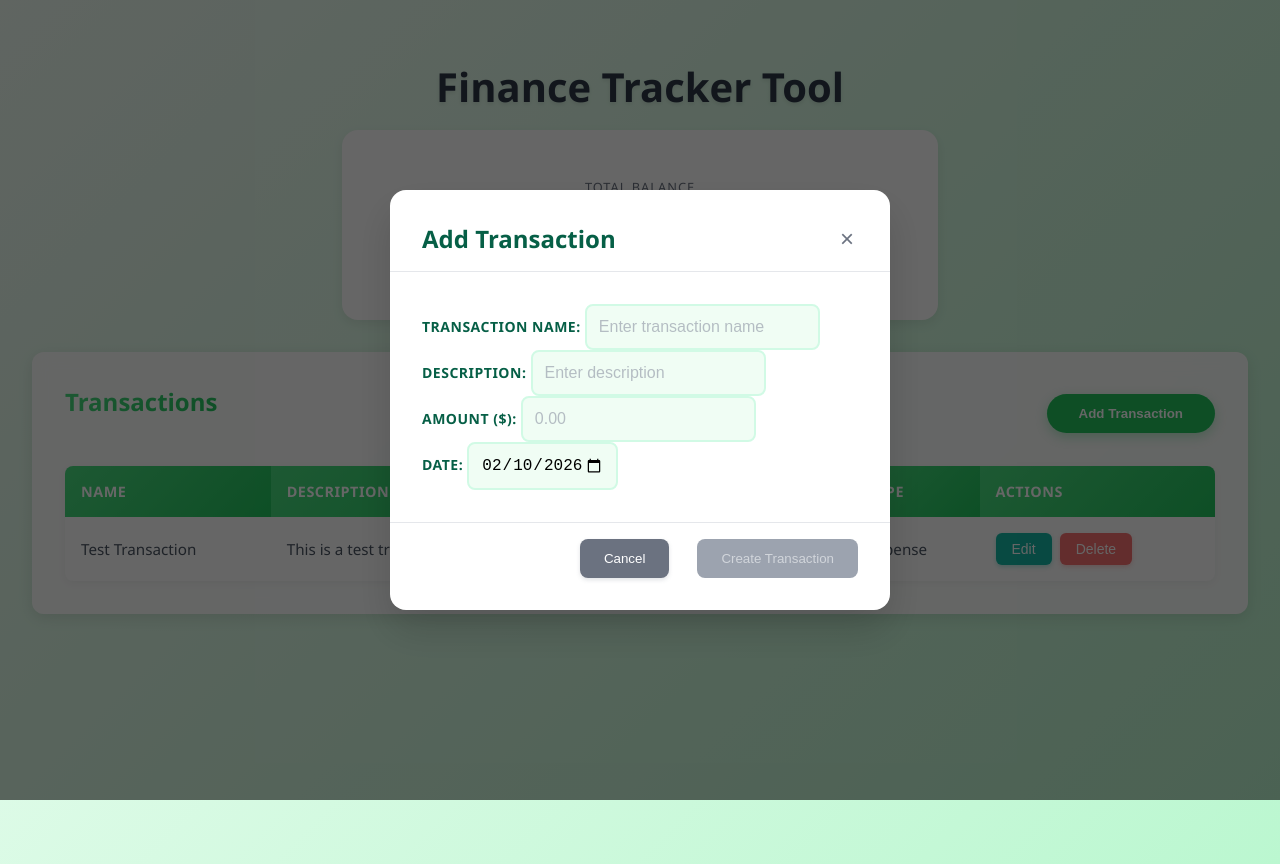
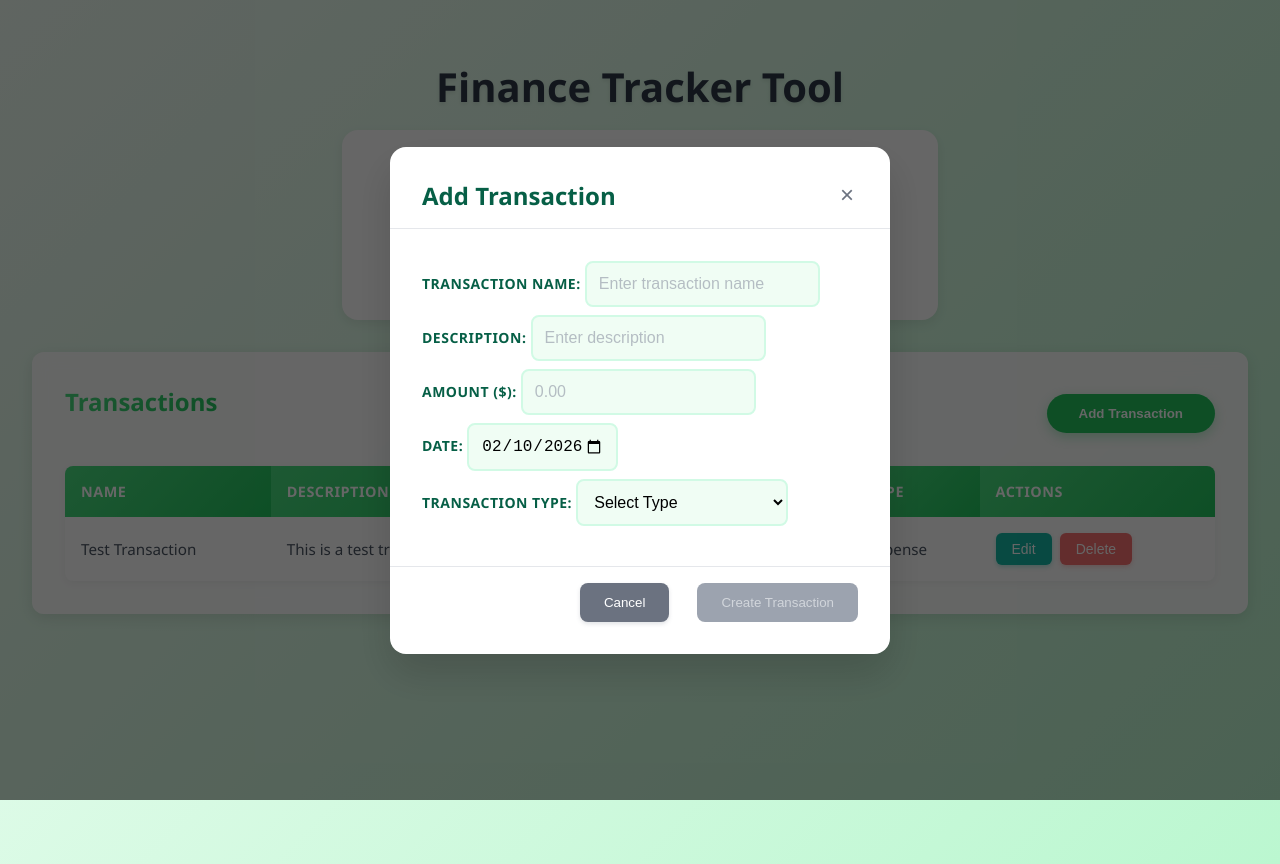
Before and after one commit to YawDev/finance-tracker-tool, a React (Vite) app: page / in a window 1280 px wide. Both pictures are taken after a click on the button "Add Transaction". Built offline with nearby package versions, Linux system fonts and the light colour scheme.

Commit message:
Drop Down Added

```diff
--- a/src/components/AddOrEditModal.tsx
+++ b/src/components/AddOrEditModal.tsx
@@ -2,9 +2,11 @@ import Modal from "react-modal";
 import Form from "react-bootstrap/Form";
 import Button from "react-bootstrap/Button";
 import type { Transaction } from "../utils/Types";
+import { TransactionTypes } from "../utils/Types";
 import AppContext from "../utils/Context";
 import { useContext, useEffect, useState } from "react";
 import { validateField } from "../utils/FormValidator";
+import { FormGroup } from "react-bootstrap";
 
 type NumberFormField = {
   value: string;
@@ -23,6 +25,7 @@ type FormState = {
     description: TextFormField;
     amount: NumberFormField;
     date: TextFormField; // or Date depending on your needs
+    type: TextFormField;
   };
 };
 
@@ -43,6 +46,7 @@ const AddOrEditModal = ({
       description: { value: "", error: null },
       amount: { value: "", error: null },
       date: { value: new Date().toISOString().split("T")[0], error: null },
+      type: { value: "", error: null },
     },
   });
 
@@ -69,6 +73,7 @@ const AddOrEditModal = ({
               new Date().toISOString().split("T")[0],
             error: null,
           },
+          type: { value: editMode.transaction.type.name || "", error: null },
         },
       });
     } else {
@@ -80,6 +85,7 @@ const AddOrEditModal = ({
           description: { value: "", error: null },
           amount: { value: "", error: null },
           date: { value: new Date().toISOString().split("T")[0], error: null },
+          type: { value: "", error: null },
         },
       });
     }
@@ -153,6 +159,7 @@ const AddOrEditModal = ({
             parseFloat(formState.formInput.amount.value).toFixed(2),
           ),
           date: formState.formInput.date.value,
+          type: { name: formState.formInput.type.value },
         };
       }
       return transaction;
@@ -169,7 +176,7 @@ const AddOrEditModal = ({
       ),
       date: formState.formInput.date.value,
       id: crypto.randomUUID(),
-      type: { name: "Expense" },
+      type: { name: formState.formInput.type.value },
     };
     setTransactionList([...transactionList, newItem as Transaction]);
   };
@@ -233,7 +240,6 @@ const AddOrEditModal = ({
                 {formState.formInput.description.error}
               </span>
             )}
-
             <Form.Group className="mb-3">
               <Form.Label htmlFor="Amount">Amount ($): </Form.Label>
               <Form.Control
@@ -271,12 +277,36 @@ const AddOrEditModal = ({
                 }}
               />
             </Form.Group>
+            {formState.formInput.date.error && (
+              <span className="error-message">
+                {formState.formInput.date.error}
+              </span>
+            )}
+            <FormGroup className="mb-3">
+              <Form.Label htmlFor="Type">Transaction Type: </Form.Label>
+              <Form.Select
+                className="form-select"
+                id="Type"
+                value={formState.formInput.type.value}
+                onChange={(e) =>
+                  handleFieldChange("type", e.target.value, false)
+                }
+                onBlur={(e) => handleFieldChange("type", e.target.value, false)}
+              >
+                <option value="">Select Type</option>
+                {TransactionTypes.map((type) => (
+                  <option key={type.name} value={type.name}>
+                    {type.name}
+                  </option>
+                ))}
+              </Form.Select>
+            </FormGroup>
+            {formState.formInput.type.error && (
+              <span className="error-message">
+                {formState.formInput.type.error}
+              </span>
+            )}
           </Form>
-          {formState.formInput.date.error && (
-            <span className="error-message">
-              {formState.formInput.date.error}
-            </span>
-          )}
         </div>
 
         <div className="modal-footer">
@@ -294,6 +324,7 @@ const AddOrEditModal = ({
                     value: new Date().toISOString().split("T")[0],
                     error: null,
                   },
+                  type: { value: "", error: null },
                 },
               });
               handleCloseModal();
@@ -316,6 +347,7 @@ const AddOrEditModal = ({
                     value: new Date().toISOString().split("T")[0],
                     error: null,
                   },
+                  type: { value: "", error: null },
                 },
               });
               handleCloseModal();
@@ -326,8 +358,11 @@ const AddOrEditModal = ({
               !!formState.formInput.description.error ||
               !!formState.formInput.amount.error ||
               !!formState.formInput.date.error ||
+              !!formState.formInput.type.error ||
               !formState.formInput.name.value.trim() ||
-              !formState.formInput.amount.value.trim()
+              !formState.formInput.amount.value.trim() ||
+              !formState.formInput.date.value.trim() ||
+              !formState.formInput.type.value.trim()
             }
           >
             {editMode.isEdit ? "Update Transaction" : "Create Transaction"}
--- a/src/styles/App.css
+++ b/src/styles/App.css
@@ -380,10 +380,37 @@ h1 {
 }
 
 /* Modal Form Styling */
+.transaction-modal .form-group,
 .modal-body .form-group {
-  margin-bottom: 1.5rem;
+  margin-bottom: 1.25rem;
 }
 
+.transaction-modal .mb-3,
+.modal-body .mb-3 {
+  margin-bottom: 0.5rem !important;
+}
+
+/* Error message styling */
+.transaction-modal .error-message,
+.modal-body .error-message {
+  display: block;
+  color: #ef4444;
+  font-size: 0.875rem;
+  font-weight: 500;
+  margin-top: -0.5rem !important;
+  margin-bottom: 1rem !important;
+  padding-left: 0 !important;
+}
+
+/* Reduce spacing when error message follows a form control */
+.transaction-modal .form-control + .error-message,
+.transaction-modal .form-select + .error-message,
+.modal-body .form-control + .error-message,
+.modal-body .form-select + .error-message {
+  margin-top: 0.25rem !important;
+}
+
+.transaction-modal .form-label,
 .modal-body .form-label {
   color: #065f46 !important;
   font-weight: 600 !important;
@@ -393,7 +420,10 @@ h1 {
   letter-spacing: 0.5px !important;
 }
 
-.modal-body .form-control {
+.transaction-modal .form-control,
+.transaction-modal .form-select,
+.modal-body .form-control,
+.modal-body .form-select {
   border: 2px solid #d1fae5 !important;
   border-radius: 8px !important;
   padding: 0.75rem !important;
@@ -402,20 +432,72 @@ h1 {
   background-color: #f0fdf4 !important;
 }
 
-.modal-body .form-control:focus {
+.transaction-modal .form-control:focus,
+.transaction-modal .form-select:focus,
+.modal-body .form-control:focus,
+.modal-body .form-select:focus {
   border-color: #22c55e !important;
   box-shadow: 0 0 0 3px rgba(34, 197, 94, 0.1) !important;
   background-color: #ffffff !important;
   outline: none !important;
 }
 
+.transaction-modal .form-control::placeholder,
 .modal-body .form-control::placeholder {
   color: #9ca3af !important;
   opacity: 0.7 !important;
 }
 
-.modal-body .form-control:hover {
+.transaction-modal .form-control:hover,
+.transaction-modal .form-select:hover,
+.modal-body .form-control:hover,
+.modal-body .form-select:hover {
   border-color: #a7f3d0 !important;
+}
+
+/* Dropdown options styling (limited browser support) */
+.transaction-modal .form-select option {
+  background-color: #ffffff !important;
+  color: #065f46 !important;
+  padding: 0.5rem !important;
+}
+
+.transaction-modal .form-select option:hover,
+.transaction-modal .form-select option:focus {
+  background-color: #f0fdf4 !important;
+  color: #22c55e !important;
+}
+
+.transaction-modal .form-select option:checked {
+  background-color: #22c55e !important;
+  color: #ffffff !important;
+}
+
+/* Modal Form Select/Dropdown Styling */
+.transaction-modal .modal-body select.form-select {
+  border: 2px solid #d1fae5 !important;
+  border-radius: 8px !important;
+  padding: 0.75rem !important;
+  font-size: 1rem !important;
+  transition: all 0.3s ease !important;
+  background-color: #f0fdf4 !important;
+}
+
+.transaction-modal .modal-body select.form-select:focus {
+  border-color: #22c55e !important;
+  box-shadow: 0 0 0 3px rgba(34, 197, 94, 0.1) !important;
+  background-color: #ffffff !important;
+  outline: none !important;
+}
+
+.transaction-modal .modal-body select.form-select:hover {
+  border-color: #a7f3d0 !important;
+}
+
+.transaction-modal .form-type-option {
+  background-color: #ffffff !important;
+  color: #065f46 !important;
+  padding: 0.5rem !important;
 }
 
 .error-message {
--- a/src/utils/FormValidator.ts
+++ b/src/utils/FormValidator.ts
@@ -21,6 +21,10 @@ export const validateField = (
 
   if (field === "date") {
     return validateDate(value as string);
+  }
+
+  if (field === "type") {
+    return validateType(value as string);
   }
 
   return {
@@ -86,6 +90,13 @@ const validateDate = (value: string): ValidationResult => {
     return { isValid: false, errorMessage: "Date is required" };
   }
 
-  console.log("Validating date:", value); // Debugging log
   return { isValid: true, errorMessage: "" };
 };
+
+const validateType = (value: string): ValidationResult => {
+  if (value.trim().length === 0) {
+    return { isValid: false, errorMessage: "Transaction type is required" };
+  }
+
+  return { isValid: true, errorMessage: "" };
+};
--- a/src/utils/Types.ts
+++ b/src/utils/Types.ts
@@ -12,3 +12,23 @@ export type Transaction = {
 export interface ITransactionType {
   name: string;
 }
+
+export const TransactionTypes: ITransactionType[] = [
+  { name: "Groceries" },
+  { name: "Utilities" },
+  { name: "Entertainment" },
+  { name: "Transportation" },
+  { name: "Healthcare" },
+  { name: "Dining" },
+  { name: "Education" },
+  { name: "Personal Care" },
+  { name: "Clothing" },
+  { name: "Other" },
+  { name: "Housing Expense" },
+  { name: "Food" },
+  { name: "Travel Accommodation" },
+  { name: "Travel Expense" },
+  { name: "Travel Activities" },
+  { name: "Flight Cost" },
+  { name: "Miscellaneous" },
+];
```
